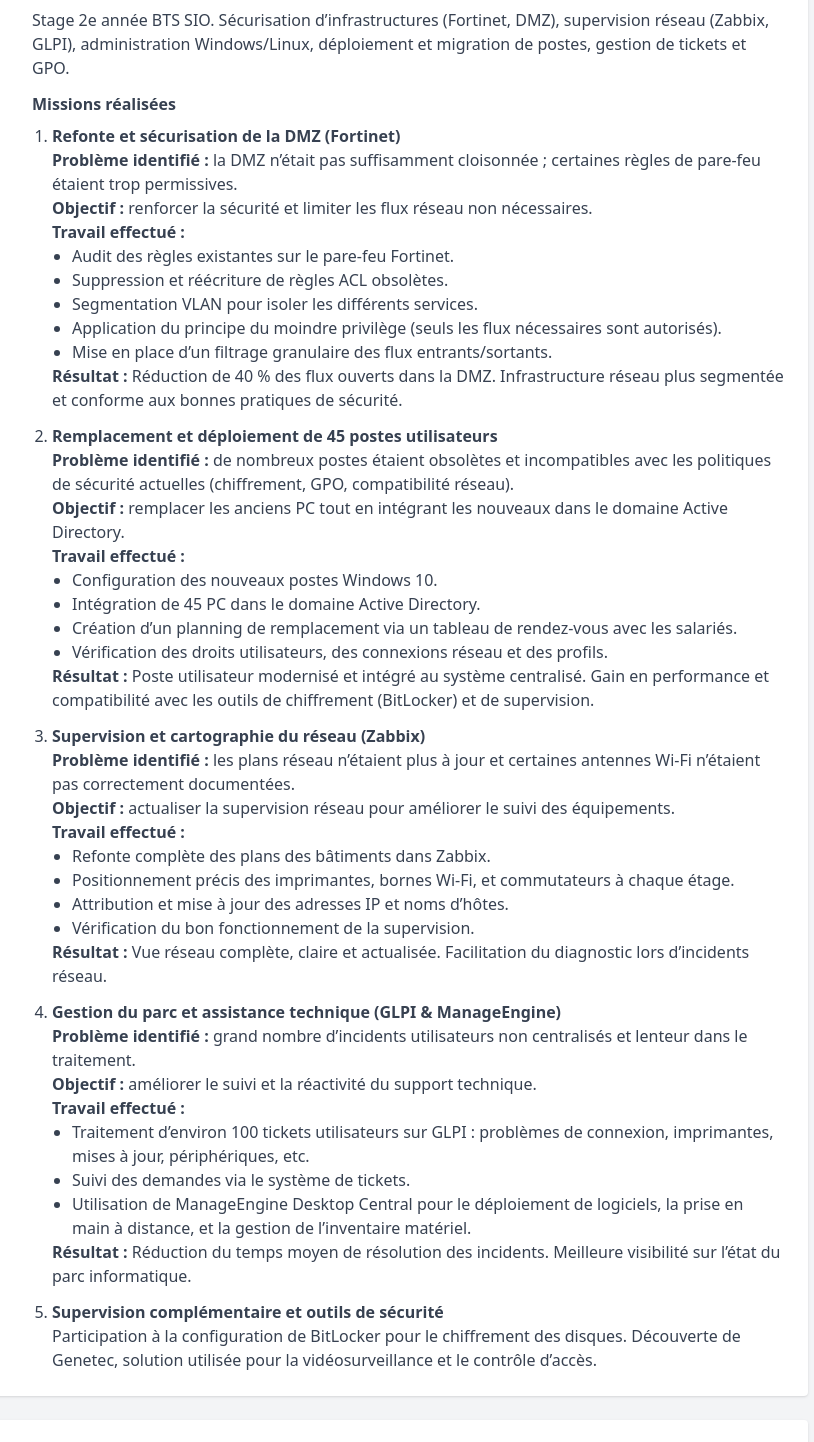
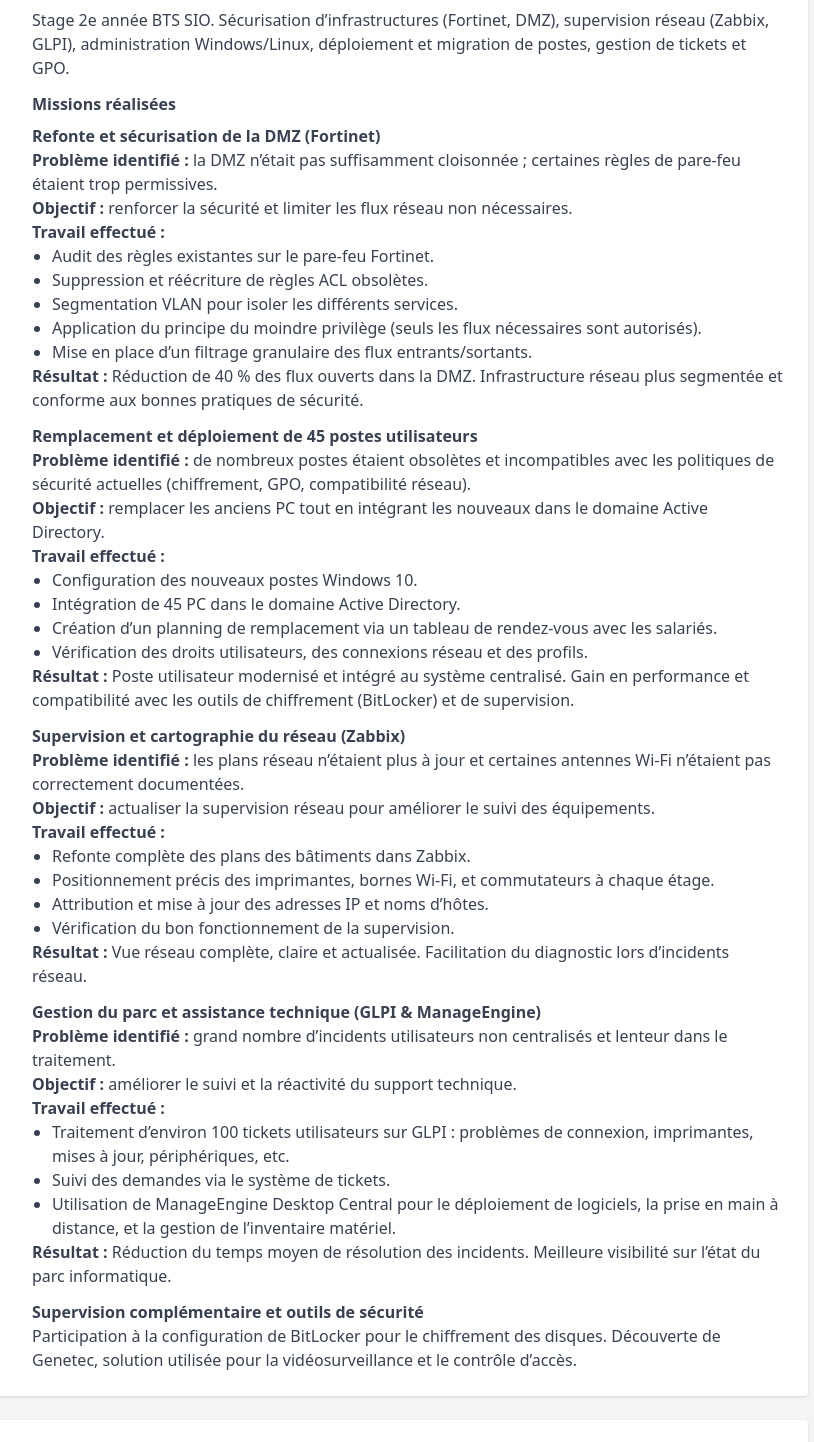
Before and after one commit to adamcaron03/portfolio-modern, a React (Create React App) app: page / in a window 1280 px wide. Shown: the part 2213-3655 px from the top of the page, without its empty margins (280-1094 px from the left). Built offline with nearby package versions, Linux system fonts and the light colour scheme.

Commit message:
Mise à jour du portfolio

```diff
--- a/src/components/Experience.jsx
+++ b/src/components/Experience.jsx
@@ -11,8 +11,8 @@
         <div>Stage 2e année BTS SIO. Sécurisation d’infrastructures (Fortinet, DMZ), supervision réseau (Zabbix, GLPI), administration Windows/Linux, déploiement et migration de postes, gestion de tickets et GPO.</div>
 
         <h5 className="font-semibold mt-3">Missions réalisées</h5>
-        <ol className="list-decimal ml-5 space-y-3 mt-2">
-          <li>
+        <div className="space-y-3 mt-2 ml-0">
+          <div>
             <strong>Refonte et sécurisation de la DMZ (Fortinet)</strong>
             <p><strong>Problème identifié :</strong> la DMZ n’était pas suffisamment cloisonnée ; certaines règles de pare-feu étaient trop permissives.</p>
             <p><strong>Objectif :</strong> renforcer la sécurité et limiter les flux réseau non nécessaires.</p>
@@ -25,9 +25,9 @@
               <li>Mise en place d’un filtrage granulaire des flux entrants/sortants.</li>
             </ul>
             <p><strong>Résultat :</strong> Réduction de 40 % des flux ouverts dans la DMZ. Infrastructure réseau plus segmentée et conforme aux bonnes pratiques de sécurité.</p>
-          </li>
+          </div>
 
-          <li>
+          <div>
             <strong>Remplacement et déploiement de 45 postes utilisateurs</strong>
             <p><strong>Problème identifié :</strong> de nombreux postes étaient obsolètes et incompatibles avec les politiques de sécurité actuelles (chiffrement, GPO, compatibilité réseau).</p>
             <p><strong>Objectif :</strong> remplacer les anciens PC tout en intégrant les nouveaux dans le domaine Active Directory.</p>
@@ -39,9 +39,9 @@
               <li>Vérification des droits utilisateurs, des connexions réseau et des profils.</li>
             </ul>
             <p><strong>Résultat :</strong> Poste utilisateur modernisé et intégré au système centralisé. Gain en performance et compatibilité avec les outils de chiffrement (BitLocker) et de supervision.</p>
-          </li>
+          </div>
 
-          <li>
+          <div>
             <strong>Supervision et cartographie du réseau (Zabbix)</strong>
             <p><strong>Problème identifié :</strong> les plans réseau n’étaient plus à jour et certaines antennes Wi‑Fi n’étaient pas correctement documentées.</p>
             <p><strong>Objectif :</strong> actualiser la supervision réseau pour améliorer le suivi des équipements.</p>
@@ -53,9 +53,9 @@
               <li>Vérification du bon fonctionnement de la supervision.</li>
             </ul>
             <p><strong>Résultat :</strong> Vue réseau complète, claire et actualisée. Facilitation du diagnostic lors d’incidents réseau.</p>
-          </li>
+          </div>
 
-          <li>
+          <div>
             <strong>Gestion du parc et assistance technique (GLPI & ManageEngine)</strong>
             <p><strong>Problème identifié :</strong> grand nombre d’incidents utilisateurs non centralisés et lenteur dans le traitement.</p>
             <p><strong>Objectif :</strong> améliorer le suivi et la réactivité du support technique.</p>
@@ -66,13 +66,13 @@
               <li>Utilisation de ManageEngine Desktop Central pour le déploiement de logiciels, la prise en main à distance, et la gestion de l’inventaire matériel.</li>
             </ul>
             <p><strong>Résultat :</strong> Réduction du temps moyen de résolution des incidents. Meilleure visibilité sur l’état du parc informatique.</p>
-          </li>
+          </div>
 
-          <li>
+          <div>
             <strong>Supervision complémentaire et outils de sécurité</strong>
             <p>Participation à la configuration de BitLocker pour le chiffrement des disques. Découverte de Genetec, solution utilisée pour la vidéosurveillance et le contrôle d’accès.</p>
-          </li>
-        </ol>
+          </div>
+        </div>
       </>
     )
   },
```
